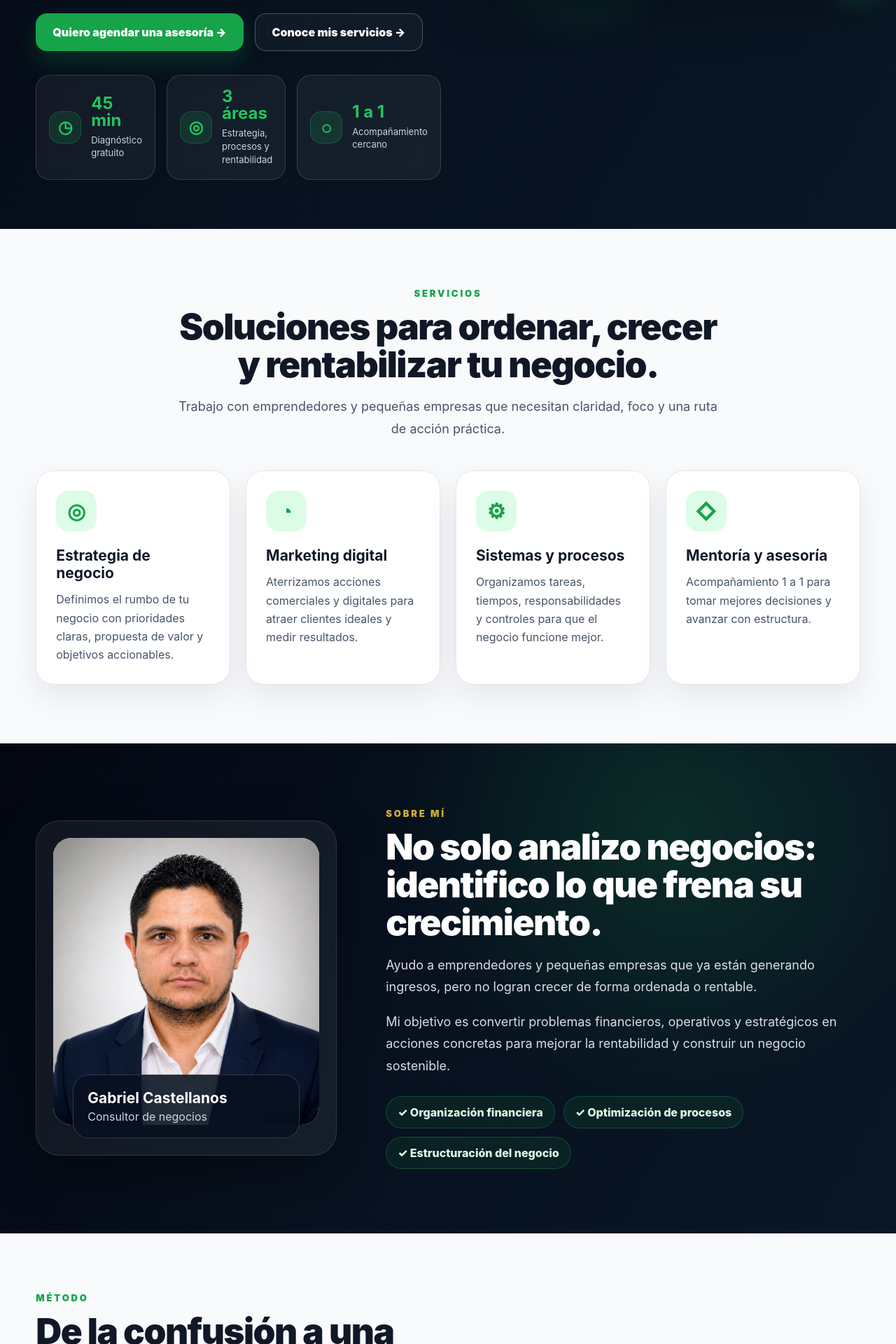
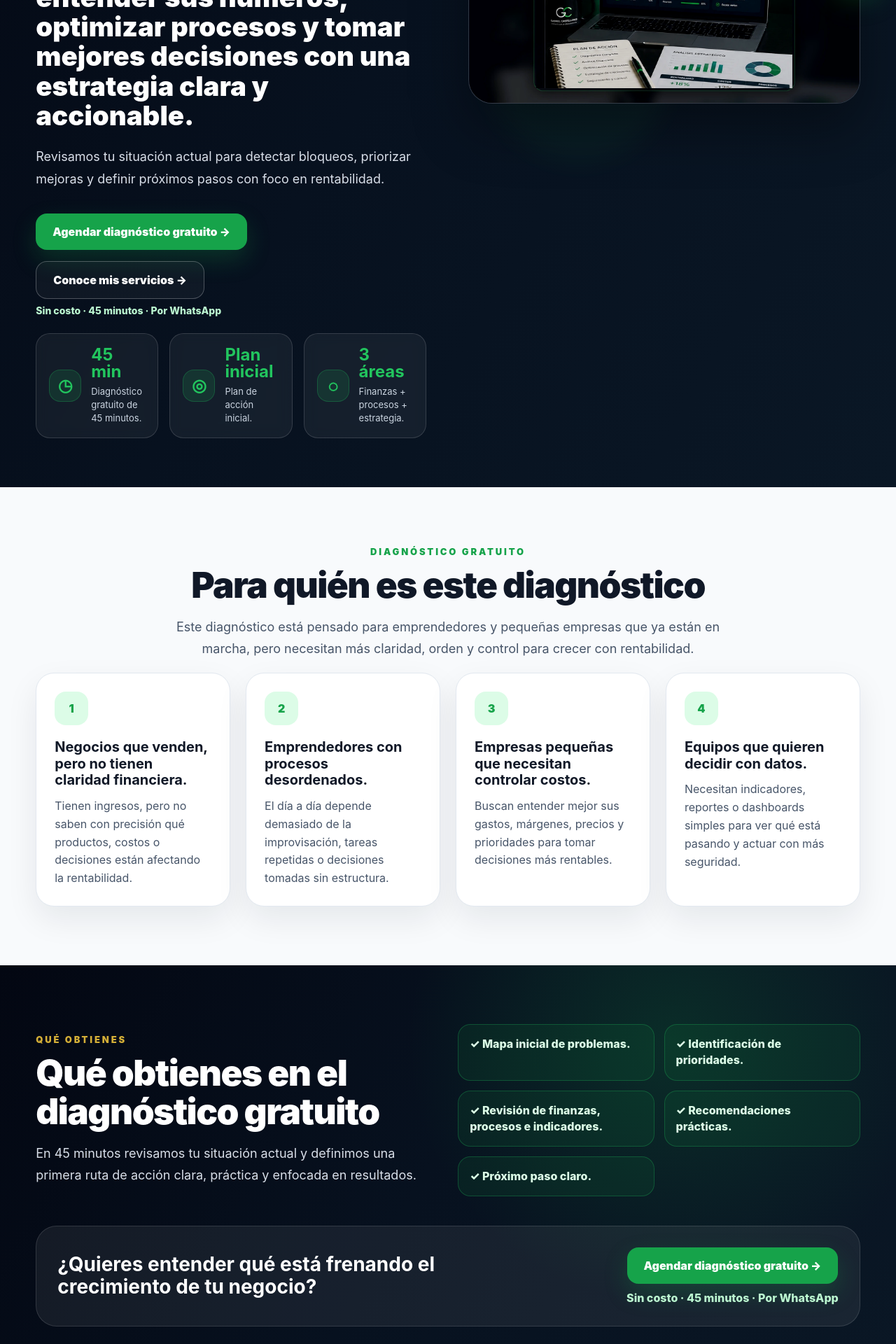
Before and after one commit to gabocaste883-bot/gabriel-landing, a React (Vite) app: page / in a window 1280 px wide. Shown: the part 800-2720 px from the top of the page at 70% size. Built offline with nearby package versions, Linux system fonts and the light colour scheme.

Commit message:
Add files via upload

```diff
--- a/src/main.jsx
+++ b/src/main.jsx
@@ -10,12 +10,27 @@ const content = {
     lang: "EN",
     nav: [["Inicio", "#inicio"], ["Servicios", "#servicios"], ["Sobre mí", "#sobre-mi"], ["Método", "#metodo"], ["Contacto", "#contacto"]],
     tag: "Consultoría · Estrategia · Rentabilidad",
-    heroTitle: "Estrategia clara. Resultados reales.",
-    heroAlt: "Estructura tu idea o negocio en marcha para crecer con orden y rentabilidad.",
-    heroText: "Ayudo a emprendedores y pequeñas empresas a ordenar su negocio, mejorar sus procesos, entender sus números y tomar mejores decisiones para crecer de forma sostenible.",
-    primary: "Quiero agendar una asesoría",
+    heroTitle: "Ordena tus finanzas, procesos y decisiones para crecer con rentabilidad",
+    heroAlt: "Ayudo a emprendedores y pequeñas empresas a entender sus números, optimizar procesos y tomar mejores decisiones con una estrategia clara y accionable.",
+    heroText: "Revisamos tu situación actual para detectar bloqueos, priorizar mejoras y definir próximos pasos con foco en rentabilidad.",
+    primary: "Agendar diagnóstico gratuito",
     secondary: "Conoce mis servicios",
-    proof: [["45 min", "Diagnóstico gratuito"], ["3 áreas", "Estrategia, procesos y rentabilidad"], ["1 a 1", "Acompañamiento cercano"]],
+    microcopy: "Sin costo · 45 minutos · Por WhatsApp",
+    proof: [["45 min", "Diagnóstico gratuito de 45 minutos."], ["Plan inicial", "Plan de acción inicial."], ["3 áreas", "Finanzas + procesos + estrategia."]],
+    fitTag: "Diagnóstico gratuito",
+    fitTitle: "Para quién es este diagnóstico",
+    fitText: "Este diagnóstico está pensado para emprendedores y pequeñas empresas que ya están en marcha, pero necesitan más claridad, orden y control para crecer con rentabilidad.",
+    fitCards: [
+      ["Negocios que venden, pero no tienen claridad financiera.", "Tienen ingresos, pero no saben con precisión qué productos, costos o decisiones están afectando la rentabilidad."],
+      ["Emprendedores con procesos desordenados.", "El día a día depende demasiado de la improvisación, tareas repetidas o decisiones tomadas sin estructura."],
+      ["Empresas pequeñas que necesitan controlar costos.", "Buscan entender mejor sus gastos, márgenes, precios y prioridades para tomar decisiones más rentables."],
+      ["Equipos que quieren decidir con datos.", "Necesitan indicadores, reportes o dashboards simples para ver qué está pasando y actuar con más seguridad."],
+    ],
+    outcomeTag: "Qué obtienes",
+    outcomeTitle: "Qué obtienes en el diagnóstico gratuito",
+    outcomeText: "En 45 minutos revisamos tu situación actual y definimos una primera ruta de acción clara, práctica y enfocada en resultados.",
+    outcomeItems: ["Mapa inicial de problemas.", "Identificación de prioridades.", "Revisión de finanzas, procesos e indicadores.", "Recomendaciones prácticas.", "Próximo paso claro."],
+    diagnosisCtaTitle: "¿Quieres entender qué está frenando el crecimiento de tu negocio?",
     servicesTag: "Servicios",
     servicesTitle: "Soluciones para ordenar, crecer y rentabilizar tu negocio.",
     servicesText: "Trabajo con emprendedores y pequeñas empresas que necesitan claridad, foco y una ruta de acción práctica.",
@@ -50,12 +65,27 @@ const content = {
     lang: "ES",
     nav: [["Home", "#inicio"], ["Services", "#servicios"], ["About", "#sobre-mi"], ["Method", "#metodo"], ["Contact", "#contacto"]],
     tag: "Consulting · Strategy · Profitability",
-    heroTitle: "Clear strategy. Real results.",
-    heroAlt: "Structure your business idea or operating business to grow with order and profitability.",
-    heroText: "I help entrepreneurs and small businesses organize their business, improve processes, understand their numbers and make better decisions for sustainable growth.",
-    primary: "Book a free consultation",
+    heroTitle: "Organize your finances, processes and decisions to grow profitably",
+    heroAlt: "I help entrepreneurs and small businesses understand their numbers, optimize processes and make better decisions with a clear, actionable strategy.",
+    heroText: "We review your current situation to detect blockers, prioritize improvements and define next steps focused on profitability.",
+    primary: "Book a free diagnosis",
     secondary: "Explore services",
-    proof: [["45 min", "Free diagnosis"], ["3 areas", "Strategy, processes and profitability"], ["1:1", "Close support"]],
+    microcopy: "No cost · 45 minutes · Via WhatsApp",
+    proof: [["45 min", "Free 45-minute diagnosis."], ["Initial plan", "Initial action plan."], ["3 areas", "Finance + processes + strategy."]],
+    fitTag: "Free diagnosis",
+    fitTitle: "Who this diagnosis is for",
+    fitText: "This diagnosis is designed for entrepreneurs and small businesses that are already operating, but need more clarity, order and control to grow profitably.",
+    fitCards: [
+      ["Businesses that sell, but lack financial clarity.", "They have revenue, but do not know precisely which products, costs or decisions are affecting profitability."],
+      ["Entrepreneurs with disorganized processes.", "Daily work depends too much on improvisation, repeated tasks or decisions made without structure."],
+      ["Small companies that need cost control.", "They want to better understand expenses, margins, prices and priorities to make more profitable decisions."],
+      ["Teams that want to decide with data.", "They need simple indicators, reports or dashboards to see what is happening and act with more confidence."],
+    ],
+    outcomeTag: "What you get",
+    outcomeTitle: "What you get in the free diagnosis",
+    outcomeText: "In 45 minutes we review your current situation and define a first clear, practical action path focused on results.",
+    outcomeItems: ["Initial problem map.", "Priority identification.", "Review of finances, processes and indicators.", "Practical recommendations.", "Clear next step."],
+    diagnosisCtaTitle: "Do you want to understand what is slowing your business growth?",
     servicesTag: "Services",
     servicesTitle: "Solutions to organize, grow and improve your business profitability.",
     servicesText: "I work with entrepreneurs and small businesses that need clarity, focus and a practical action plan.",
@@ -94,7 +124,11 @@ function Header({ t, lang, setLang }) {
     <header className="header">
       <div className="container nav">
         <a className="logoLink" href="#inicio" aria-label="Gabriel Castellanos">
-          <img src="/gabriel-logo-corporativo.svg" alt="Gabriel Castellanos" />
+          <img className="logoMark" src="/gabriel-logo-corporativo.svg" alt="" aria-hidden="true" />
+          <span className="logoWordmark">
+            <strong>Gabriel Castellanos</strong>
+            <span>Consultor de negocios</span>
+          </span>
         </a>
         <nav className="desktopNav">
           {t.nav.map(([label, href]) => <a key={label} href={href}>{label}</a>)}
@@ -150,6 +184,7 @@ function App() {
               <a className="primaryBtn" href={whatsappUrl} target="_blank" rel="noreferrer">{t.primary} →</a>
               <a className="secondaryBtn" href="#servicios">{t.secondary} →</a>
             </div>
+            <p className="microcopy">{t.microcopy}</p>
             <div className="proofGrid">
               {t.proof.map(([a,b], index) => (
                 <div className="proof" key={a}>
@@ -160,6 +195,45 @@ function App() {
             </div>
           </div>
           <HeroVisual />
+        </div>
+      </section>
+
+      <section className="sectionLight diagnosisFit">
+        <div className="container centerIntro">
+          <span className="sectionTag">{t.fitTag}</span>
+          <h2>{t.fitTitle}</h2>
+          <p>{t.fitText}</p>
+        </div>
+        <div className="container fitGrid">
+          {t.fitCards.map(([title, text], index) => (
+            <article className="fitCard" key={title}>
+              <div className="fitIcon">{index + 1}</div>
+              <h3>{title}</h3>
+              <p>{text}</p>
+            </article>
+          ))}
+        </div>
+      </section>
+
+      <section className="diagnosisOutcome sectionDark">
+        <div className="container outcomeGrid">
+          <div>
+            <span className="sectionTag gold">{t.outcomeTag}</span>
+            <h2>{t.outcomeTitle}</h2>
+            <p>{t.outcomeText}</p>
+          </div>
+          <div className="outcomeList">
+            {t.outcomeItems.map((item) => (
+              <div className="outcomeItem" key={item}>✓ {item}</div>
+            ))}
+          </div>
+        </div>
+        <div className="container diagnosisMiniCta">
+          <h3>{t.diagnosisCtaTitle}</h3>
+          <div className="diagnosisCtaAction">
+            <a className="primaryBtn" href={whatsappUrl} target="_blank" rel="noreferrer">{t.primary} →</a>
+            <p>{t.microcopy}</p>
+          </div>
         </div>
       </section>
 
```
Also changed, not shown: src/styles.css.
